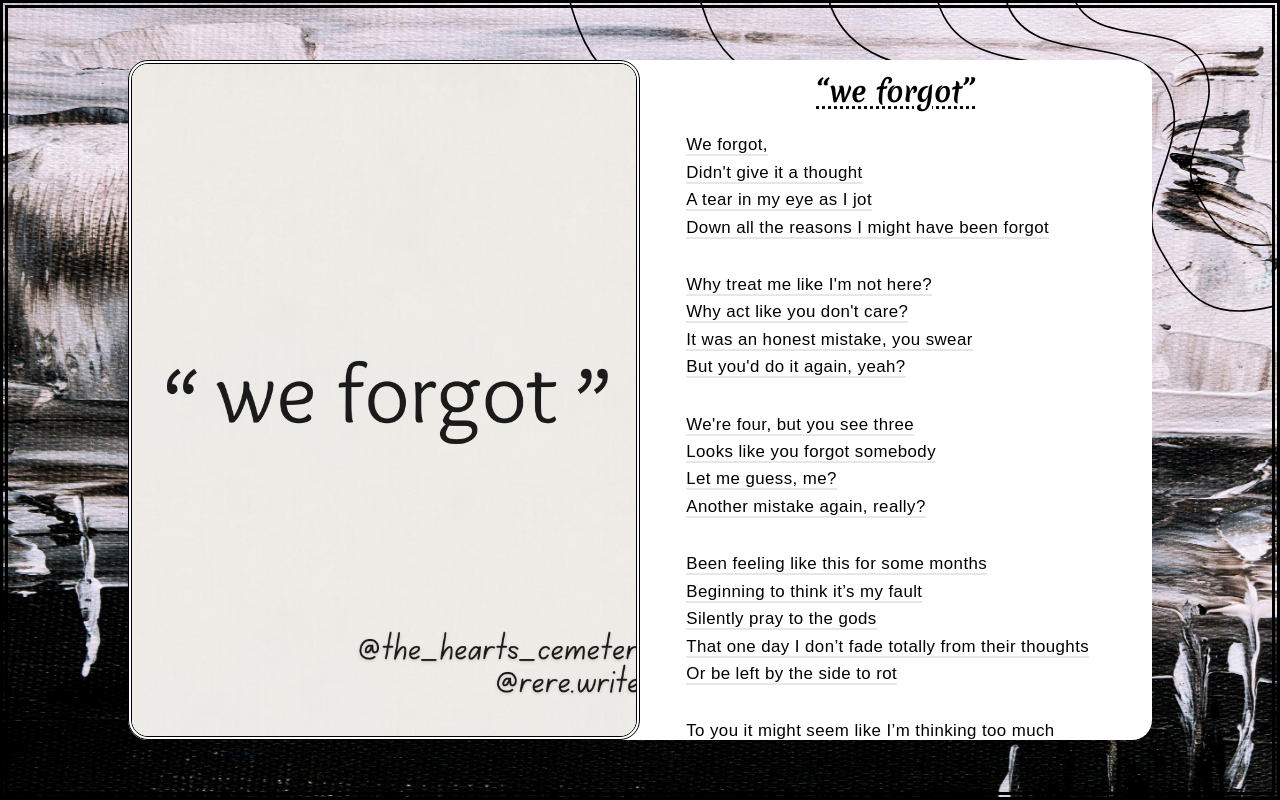
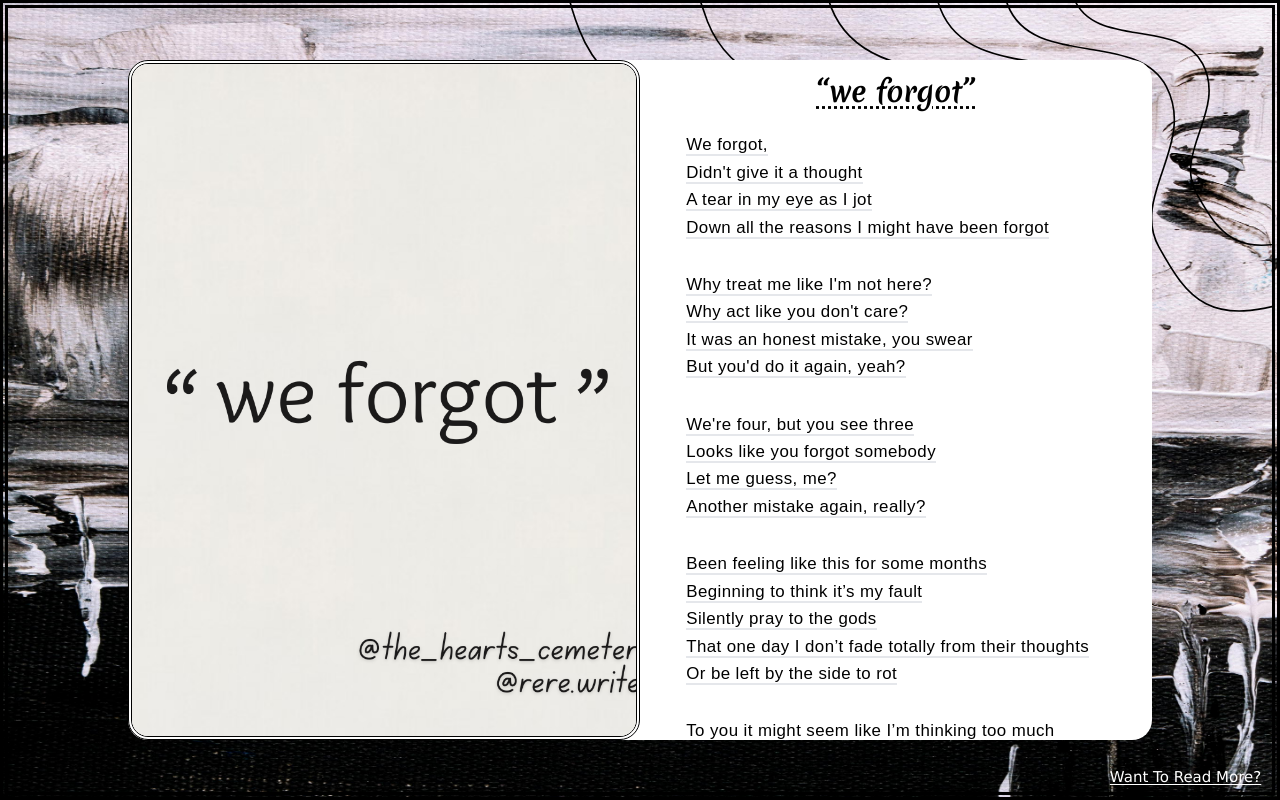
Before and after one commit to RereTooki/Rere-Writes, a React (Vite) app: page /we-forgot in a window 1280 px wide. Built offline with nearby package versions, Linux system fonts and the light colour scheme; a web font is replaced by a local one.

Commit message:
added it to the we forgot poem

```diff
--- a/src/components/WeForgotCard.tsx
+++ b/src/components/WeForgotCard.tsx
@@ -61,6 +61,16 @@ const WeForgotCard = () => {
             bodyFont={bodyFont}
           />
         </div>
+        <div className="flex flex-row justify-end z-20 tab:fixed tab:block bottom-2 right-2 sborder-2 border-black mb-4 tab:mb-0">
+          <button
+            className="py-1 px-3 rounded-md sborder-2  underline underline-offset-2 hover:underline-offset-4 hover:scale-[1.02] text-white"
+            onClick={() => openDetails()}
+          >
+            Want To Read More?
+          </button>
+        </div>
+        {/* PoemsModal */}
+        <PoemsModal isOpen={isOpen} onClose={() => setIsOpen(false)} />
       </div>{" "}
     </>
   );
```
